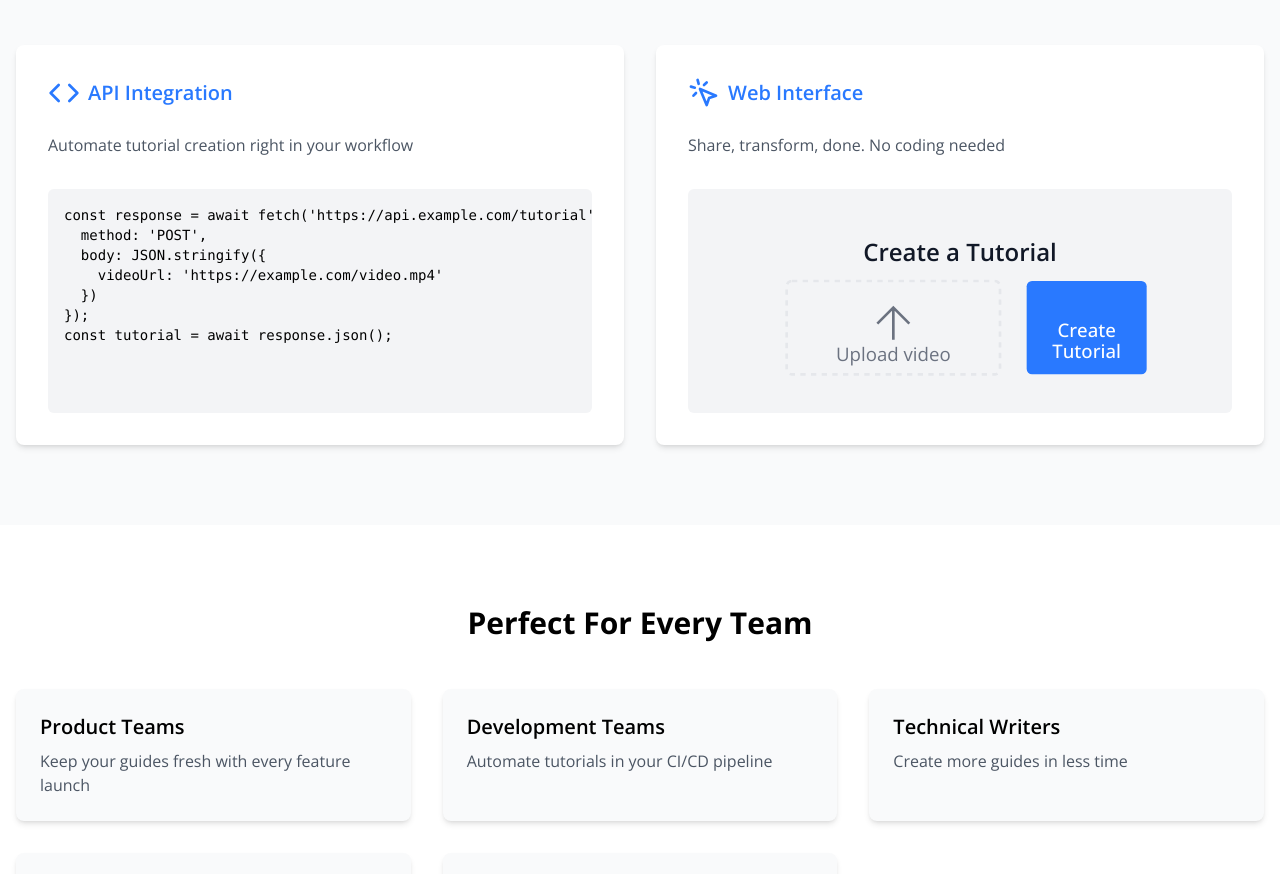
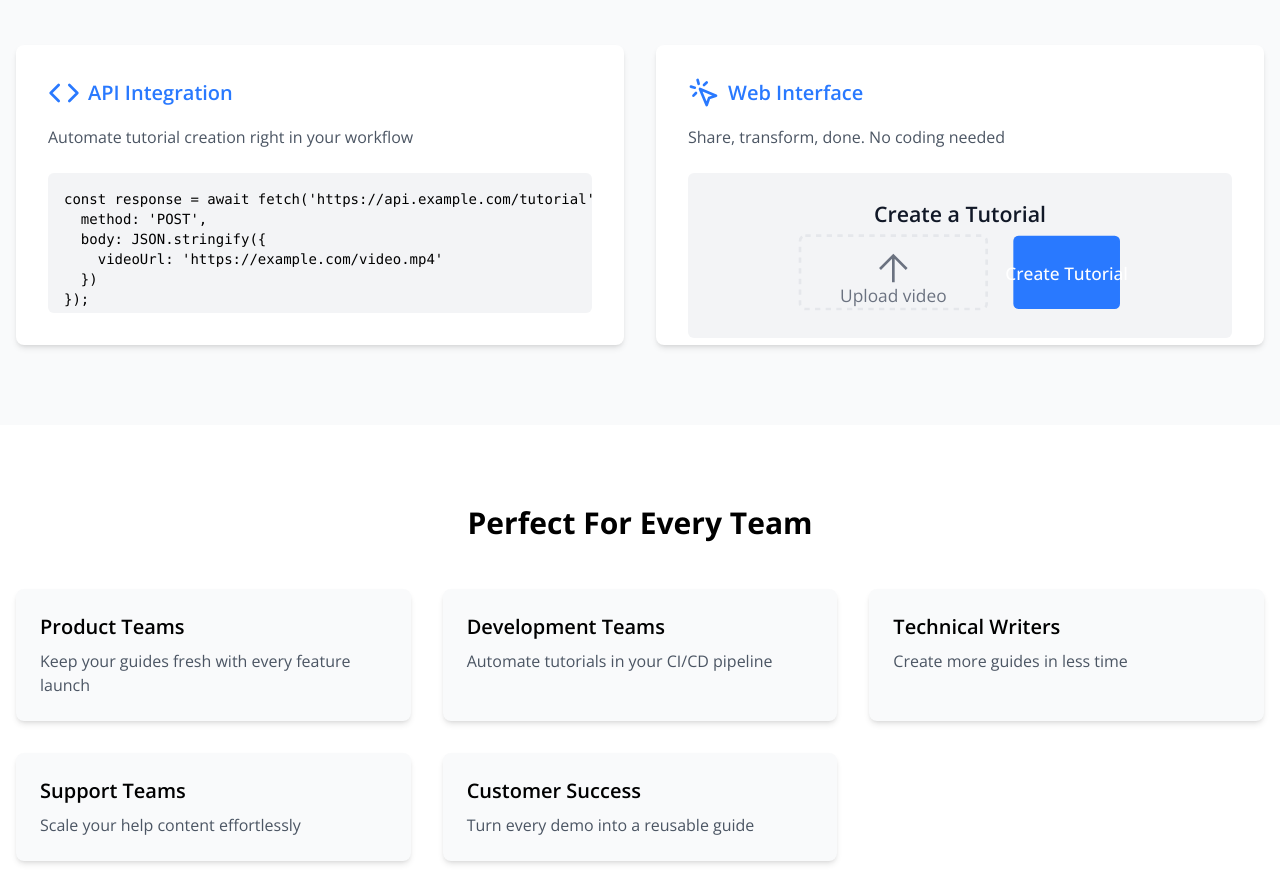
Before and after one commit to hadarbas/docit_website, a Next.js app: page / in a window 1280 px wide. Shown: the part 2021-2895 px from the top of the page. Built offline with nearby package versions, Linux system fonts and the light colour scheme.

Commit message:
Update Workflow.tsx

```diff
--- a/app/components/Workflow.tsx
+++ b/app/components/Workflow.tsx
@@ -9,12 +9,12 @@ export default function Workflow() {
         <div className="flex flex-col md:grid md:grid-cols-2 gap-8">
 
           {/* API Integration Card */}
-          <div className="bg-white p-6 md:p-8 rounded-lg shadow-md flex flex-col h-[360px] md:h-[400px]">
-            <div className="flex items-center mb-6">
+          <div className="bg-white p-6 md:p-8 rounded-lg shadow-md flex flex-col h-[280px] md:h-[300px]">
+            <div className="flex items-center mb-4">
               <Code className="w-6 h-6 md:w-8 md:h-8 text-[#2979FF] mr-2" />
               <h3 className="text-lg md:text-xl font-semibold text-[#2979FF]">API Integration</h3>
             </div>
-            <p className="text-sm md:text-base text-gray-600 mb-8">Automate tutorial creation right in your workflow</p>
+            <p className="text-sm md:text-base text-gray-600 mb-6">Automate tutorial creation right in your workflow</p>
             <pre className="bg-gray-100 p-3 md:p-4 rounded-md text-xs md:text-sm overflow-x-auto flex-grow">
               <code className="language-javascript whitespace-pre-wrap md:whitespace-pre">
                 {`const response = await fetch('https://api.example.com/tutorial', {
@@ -29,44 +29,41 @@ const tutorial = await response.json();`}
           </div>
 
           {/* Web Interface Card */}
-          <div className="bg-white p-6 md:p-8 rounded-lg shadow-md flex flex-col h-[360px] md:h-[400px]">
-            <div className="flex items-center mb-6">
+          <div className="bg-white p-6 md:p-8 rounded-lg shadow-md flex flex-col h-[280px] md:h-[300px]">
+            <div className="flex items-center mb-4">
               <MousePointerClick className="w-6 h-6 md:w-8 md:h-8 text-[#2979FF] mr-2" />
               <h3 className="text-lg md:text-xl font-semibold text-[#2979FF]">Web Interface</h3>
             </div>
-            <p className="text-sm md:text-base text-gray-600 mb-8">Share, transform, done. No coding needed</p>
+            <p className="text-sm md:text-base text-gray-600 mb-6">Share, transform, done. No coding needed</p>
             <div className="bg-gray-100 p-4 rounded-md flex-grow flex items-center justify-center">
               <svg
-                viewBox="0 0 300 120"
+                viewBox="0 0 300 100"
                 fill="none"
                 xmlns="http://www.w3.org/2000/svg"
                 className="w-full max-w-[400px]"
                 preserveAspectRatio="xMidYMid meet"
               >
-                {/* Title - Moved up */}
-                <text x="150" y="30" fill="#111827" fontSize="18" fontWeight="600" textAnchor="middle">
+                {/* Title - Higher position */}
+                <text x="150" y="25" fill="#111827" fontSize="16" fontWeight="600" textAnchor="middle">
                   Create a Tutorial
                 </text>
 
-                {/* Upload Area - Enlarged */}
-                <rect x="20" y="45" width="160" height="70" rx="4" fill="transparent" stroke="#E5E7EB" strokeWidth="2" strokeDasharray="4 4" />
+                {/* Upload Area - Smaller */}
+                <rect x="30" y="35" width="140" height="55" rx="4" fill="transparent" stroke="#E5E7EB" strokeWidth="2" strokeDasharray="4 4" />
 
-                {/* Upload Icon and Text - Adjusted position */}
-                <g transform="translate(100, 65)">
-                  <path d="M-12 12 L0 0 L12 12 M0 0 L0 24" stroke="#6B7280" strokeWidth="2" />
-                  <text y="40" fill="#6B7280" fontSize="14" textAnchor="middle">
+                {/* Upload Icon and Text - Adjusted */}
+                <g transform="translate(100, 50)">
+                  <path d="M-10 10 L0 0 L10 10 M0 0 L0 20" stroke="#6B7280" strokeWidth="2" />
+                  <text y="35" fill="#6B7280" fontSize="13" textAnchor="middle">
                     Upload video
                   </text>
                 </g>
 
-                {/* Create Button - Enlarged and text centered */}
-                <g transform="translate(200, 45)">
-                  <rect width="90" height="70" rx="4" fill="#2979FF" />
-                  <text x="45" y="42" fill="white" fontSize="14" textAnchor="middle" fontWeight="500">
-                    Create
-                  </text>
-                  <text x="45" y="42" dy="16" fill="white" fontSize="14" textAnchor="middle" fontWeight="500">
-                    Tutorial
+                {/* Create Button - Single line text centered */}
+                <g transform="translate(190, 35)">
+                  <rect width="80" height="55" rx="4" fill="#2979FF" />
+                  <text x="40" y="33" fill="white" fontSize="13" textAnchor="middle" fontWeight="500">
+                    Create Tutorial
                   </text>
                 </g>
               </svg>
```
